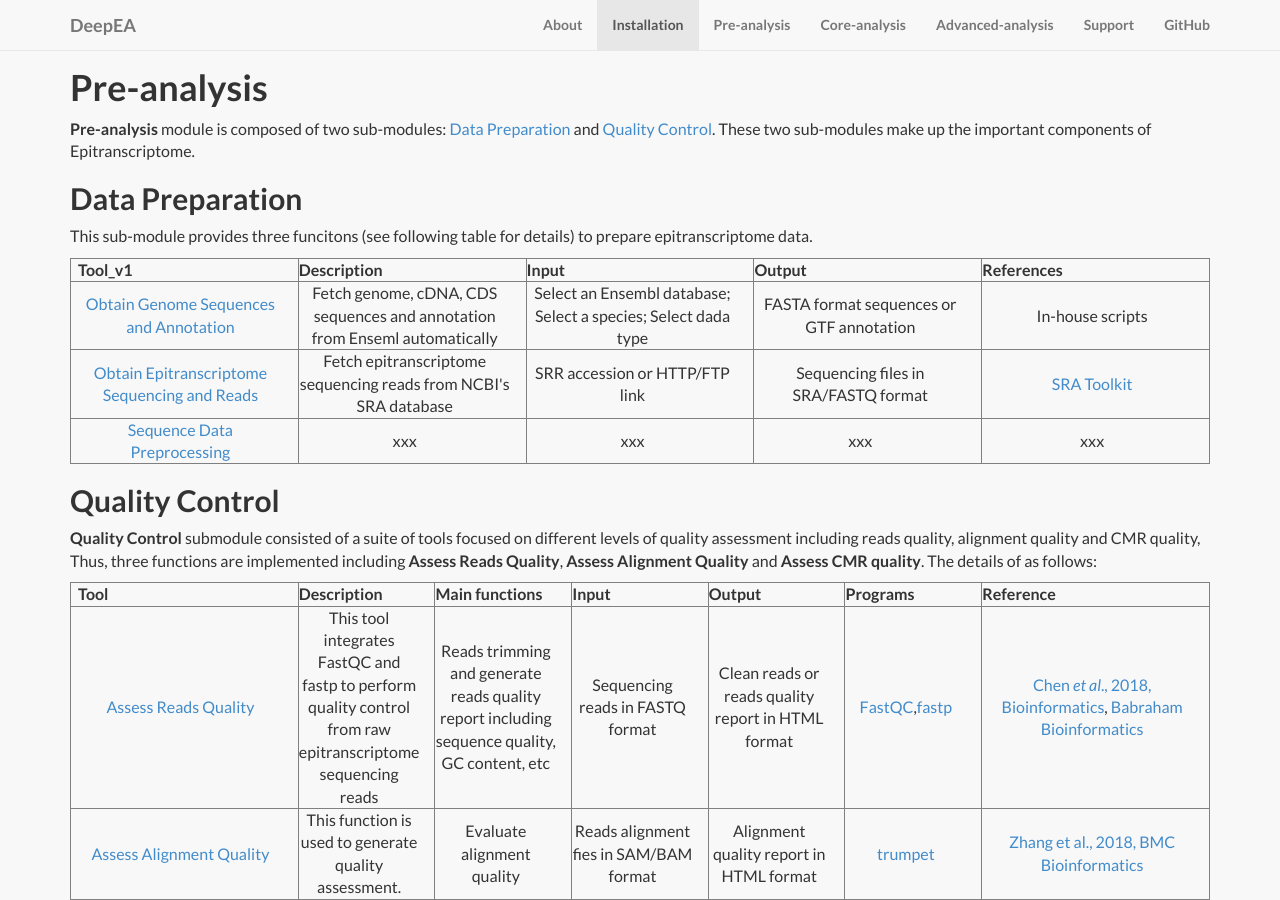
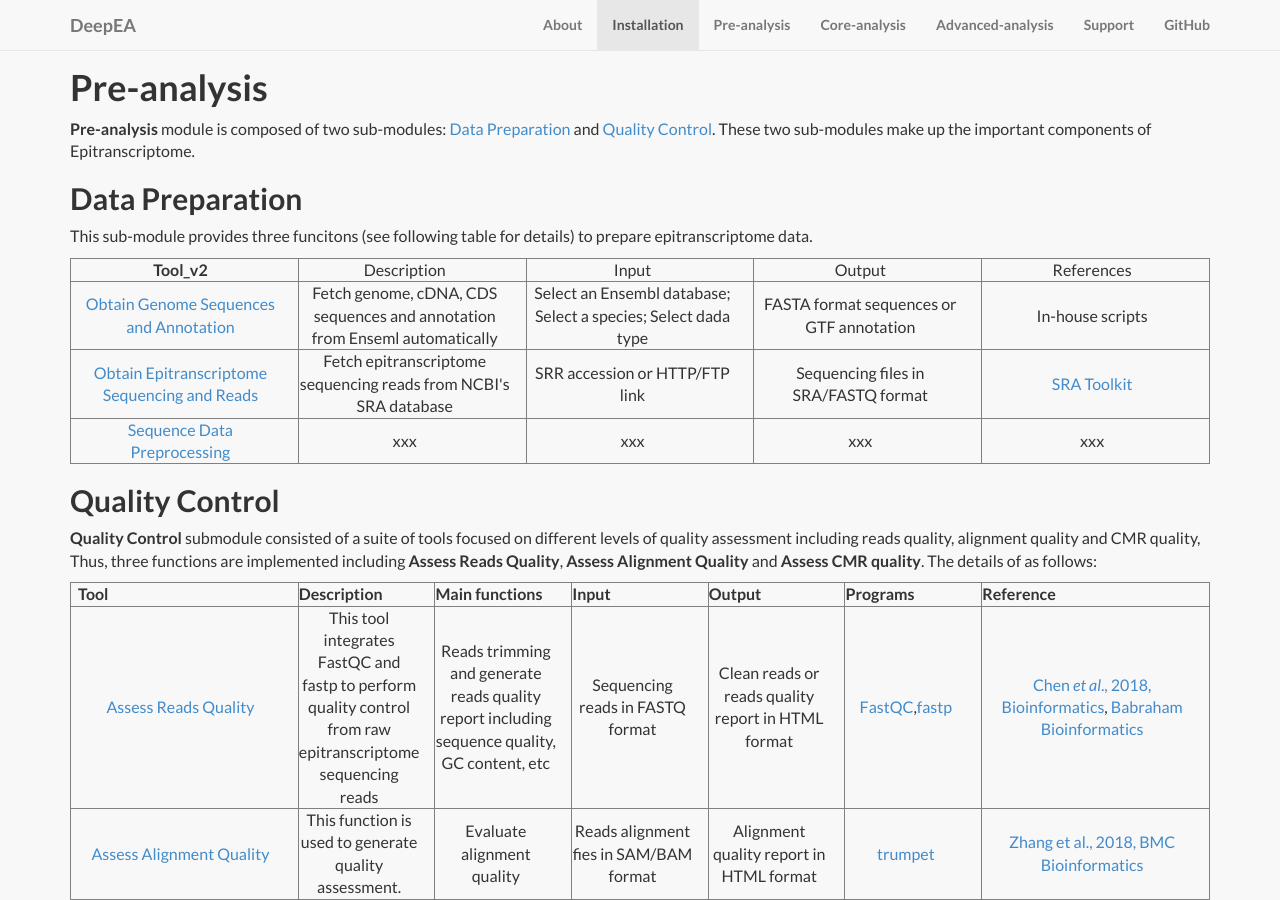
Before and after one commit to cma2015/deepEA, a Jekyll site: the page built from index.md, in a window 1280 px wide and 900 px high, scrolled down 2903 px. Built offline with Jekyll 4.4.1, drawn with Linux system fonts in a browser that asks for light colours; nearby versions of some CDN libraries; library files that are not in the unit come from our copies; our own code applies the rules of GitHub Pages for plain Markdown files.

Commit message:
Finished pre-analysis module on 2019/11/19 afternoon

```diff
--- a/index.md
+++ b/index.md
@@ -115,15 +115,13 @@
 This sub-module provides three funcitons (see following table for details) to prepare epitranscriptome data.
 <div style="text-align:center">
 <table border="1" align="center" cellspacing="0" cellpadding="">
-    <thead>
-        <tr>
-            <th align="center">Tool_v1</th>
-            <th align="center">Description</th>
-            <th align="center">Input</th>
-            <th align="center">Output</th>
-            <th align="center">References</th>
-        </tr>
-    </thead>
+    <tr>
+        <td><b>Tool_v2</b></td>
+        <td>Description</td>
+        <td>Input</td>
+        <td>Output</td>
+        <td>References</td>
+    </tr>
     <tr>
         <td><a href="http://bioinfo.nwafu.edu.cn:4006/?tool_id=Obtain_Genome_or_Transcriptome_Sequences_and_Annotation&version=18.09&__identifer=dclshuq6eet">Obtain Genome Sequences and Annotation</a></td>
         <td>Fetch genome, cDNA, CDS sequences and annotation from Enseml automatically</td>
```
